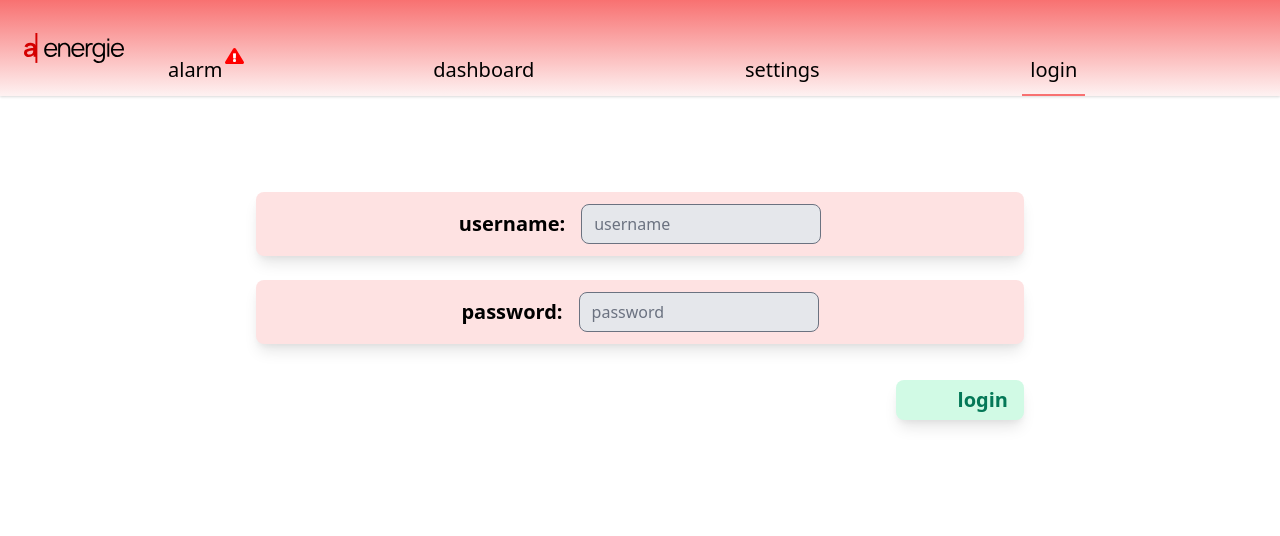
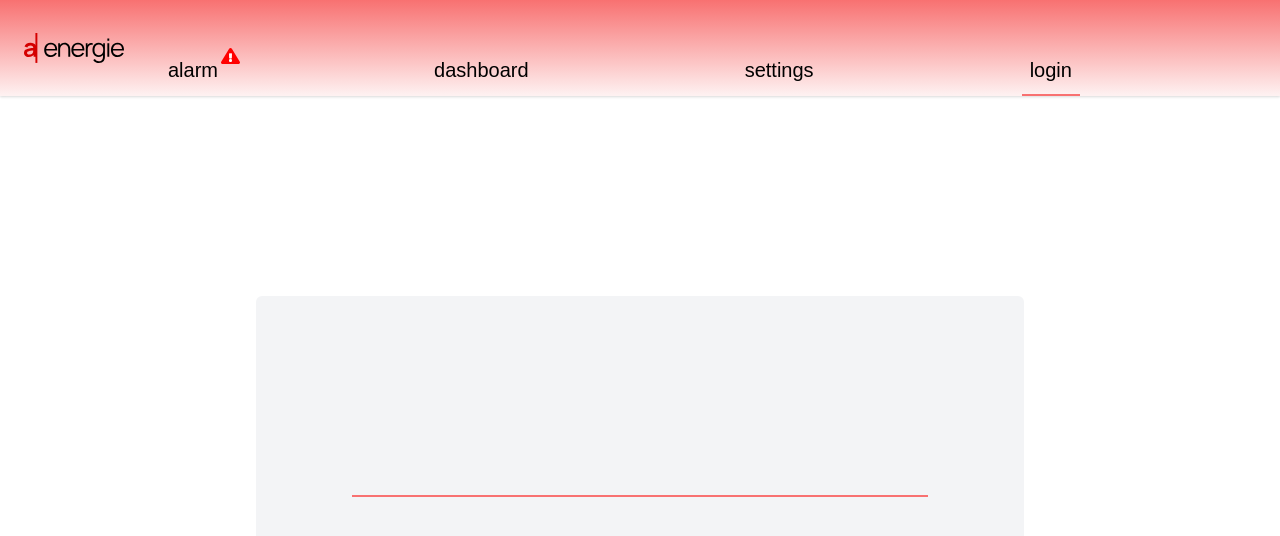
Before and after one commit to HaKePlan/smarthome-heating-frontend, a Next.js app: page /utilities/login in a window 1280 px wide. Shown: the top 536 px of the page. Built offline with nearby package versions, Linux system fonts and the light colour scheme; no server answers.

Commit message:
try manrope font

```diff
--- a/components/banner.js
+++ b/components/banner.js
@@ -46,7 +46,7 @@ function Banner({ children }) {
   };
 
   return (
-    <div class="static w-screen h-24 bg-red-50 shadow bg-gradient-to-b from-red-400 font-sans font-light">
+    <div class="static w-screen h-24 bg-red-50 shadow bg-gradient-to-b from-red-400 font-light">
       <div class="flex w-full h-full flex-row items-end">
         <div class="flex-none h-full w-40 flex items-center justify-center">
           <div class="w-28">
--- a/components/layout.js
+++ b/components/layout.js
@@ -1,5 +1,10 @@
-import Banner from "./banner";
+import Banner from './banner';
 
 export default function Layout({ children }) {
-  return <div class="font-sans text-xl"><Banner />{children}</div>;
+  return (
+    <div class="font-display text-xl">
+      <Banner />
+      {children}
+    </div>
+  );
 }
--- a/package.json
+++ b/package.json
@@ -8,6 +8,7 @@
     "start": "next start"
   },
   "dependencies": {
+    "@fontsource/manrope": "^4.2.2",
     "@tailwindcss/forms": "^0.3.2",
     "axios": "^0.21.1",
     "js-cookie": "^2.2.1",
--- a/pages/utilities/login.js
+++ b/pages/utilities/login.js
@@ -44,8 +44,14 @@ const Login = () => {
         <title>heating client | Login</title>
         <link rel="icon" href="/favicon.ico" />
       </Head>
-      <body>
-        <div class="w-screen h-screen flex flex-row relative">
+      <div class="static w-screen h-screen flex items-center justify-center">
+        <div class="w-3/5 h-2/4 flex flex-col items-center justify-center bg-gray-100 rounded-md">
+          <div class="w-full h-20 flex"></div>
+          <div class="w-3/4 border-b-2 border-red-400"></div>
+          <div class="w-full h-20 flex"></div>
+        </div>
+      </div>
+      {/* <div class="w-screen h-screen flex flex-row relative">
           <div class="flex-non w-1/5 h-screen relative"></div>
           <div class="flex-none w-3/5 h-screen rleative">
             <div calss="relative">
@@ -95,54 +101,7 @@ const Login = () => {
             </div>
           </div>
           <div class=" flex-none w-1/5 h-screen"></div>
-        </div>
-        {/* <div class="h-screen w-screen content-center" id={loginStyles.loginBox}>
-          <div class="font-bold bg-gray-100 w-4/5 h-screen justify-center flex flex-wrap content-center">
-            <div class="w-2/4 h-2/4 space-y-4 relative">
-              <form onSubmit={handleSubmit}>
-                <div
-                  class="justify-center py-1 rounded-md bg-blue-200"
-                  id={loginStyles.loginBox}
-                >
-                  <p class="mx-4">username:</p>
-                  <input
-                    class="placeholder-gray-500 form-input mx-10 bg-gray-200 rounded-md"
-                    type="text"
-                    id="name"
-                    value={name}
-                    name="name"
-                    placeholder="username"
-                    onChange={(e) => setName(e.target.value)}
-                  />
-                </div>
-                <div
-                  class="justify-center py-1 rounded-md bg-blue-200"
-                  id={loginStyles.loginBox}
-                >
-                  <a class="mx-4">password:</a>
-                  <input
-                    class="placeholder-gray-500 form-input mx-10 bg-gray-200 rounded-md"
-                    type="password"
-                    name="password"
-                    value={password}
-                    placeholder="password"
-                    id="password"
-                    onChange={(e) => setPassword(e.target.value)}
-                  />
-                </div>
-                <button
-                  class="bg-green-200 rounded-md h-10 w-16 absolute right-0 bottom-0 font-bold"
-                  type="submit"
-                  value="submit"
-                >
-                  login
-                </button>
-                {loginError && <p style={{ color: 'red' }}>{loginError}</p>}
-              </form>
-            </div>
-          </div>
         </div> */}
-      </body>
     </Layout>
   );
 };
```
Also changed, not shown: 1 other file (tests, documents, lock files or other folders).
